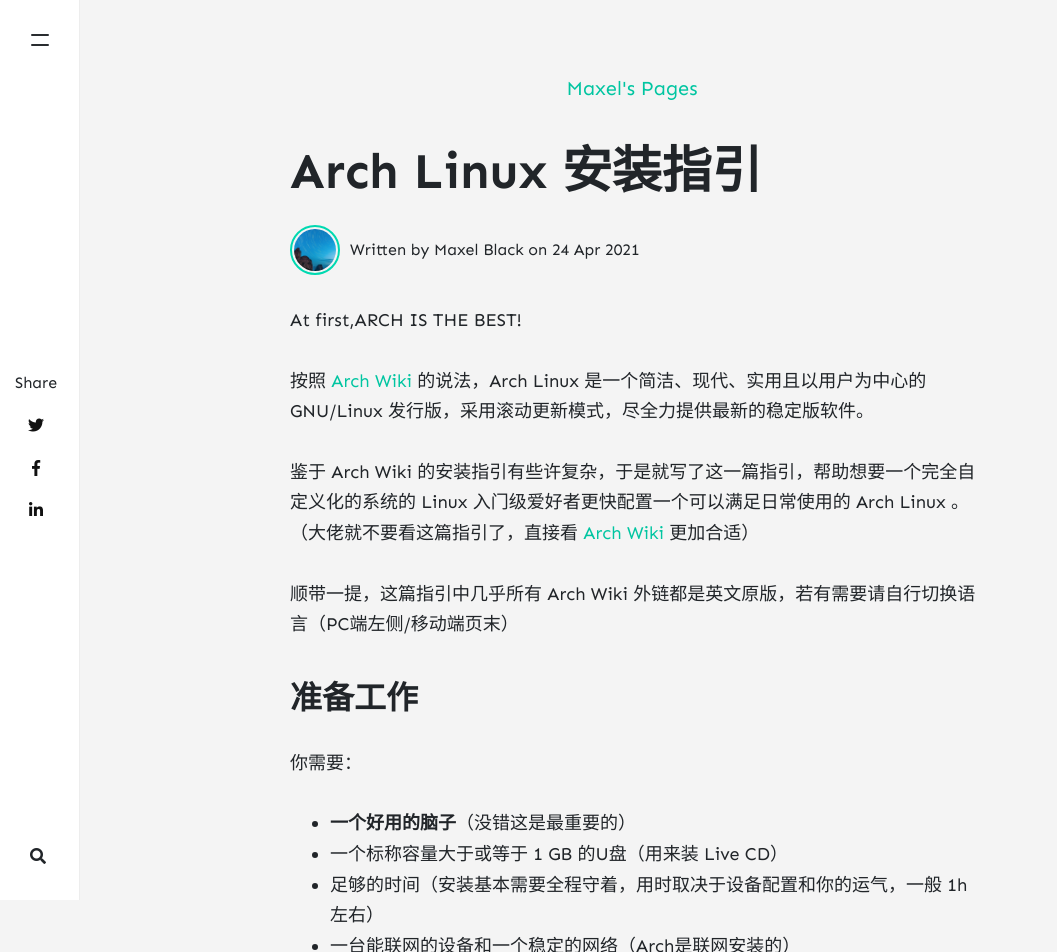
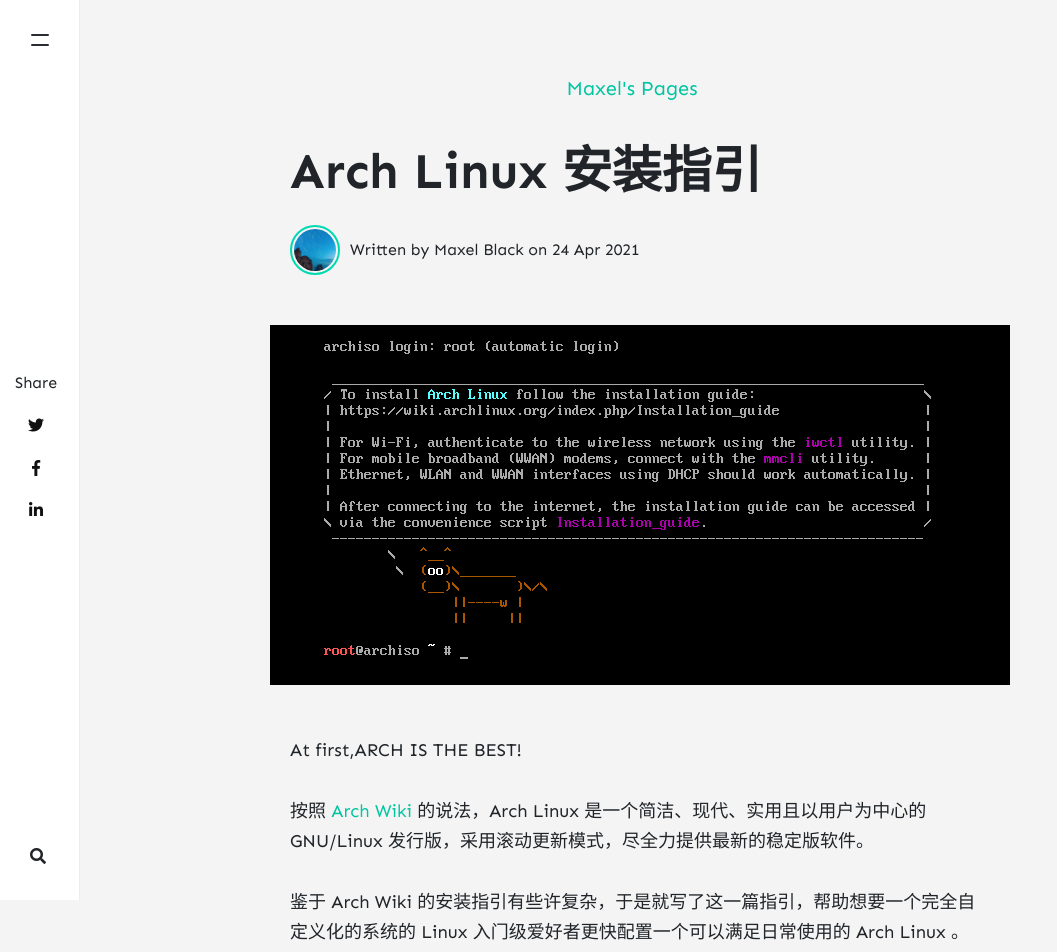
Before and after one commit to maxelblack/maxels-pages, a Jekyll site: the page built from _posts/2021-04-24-arch-ins-guide.md, in a window 1280 px wide. Shown: the top 952 px of the page, without its empty margins (0-1057 px from the left). Built offline with Jekyll 4.4.1, drawn with Linux system fonts in a browser that asks for light colours; nearby versions of some CDN libraries; comment, search, counter and statistics services are not loaded.

Commit message:
Update Archiso Screenshot

```diff
--- a/_posts/2021-04-24-arch-ins-guide.md
+++ b/_posts/2021-04-24-arch-ins-guide.md
@@ -3,6 +3,7 @@
 title: "Arch Linux 安装指引"
 author: maxelbk
 categories: [ "Arch Linux", "技术", "教程" ]
+image: r/pic/SCS_ARCHISO_202104.png
 ---
 
 At first,ARCH IS THE BEST!
```
Also changed, not shown: r/pic/SCS_ARCHISO_202104.png (added).
